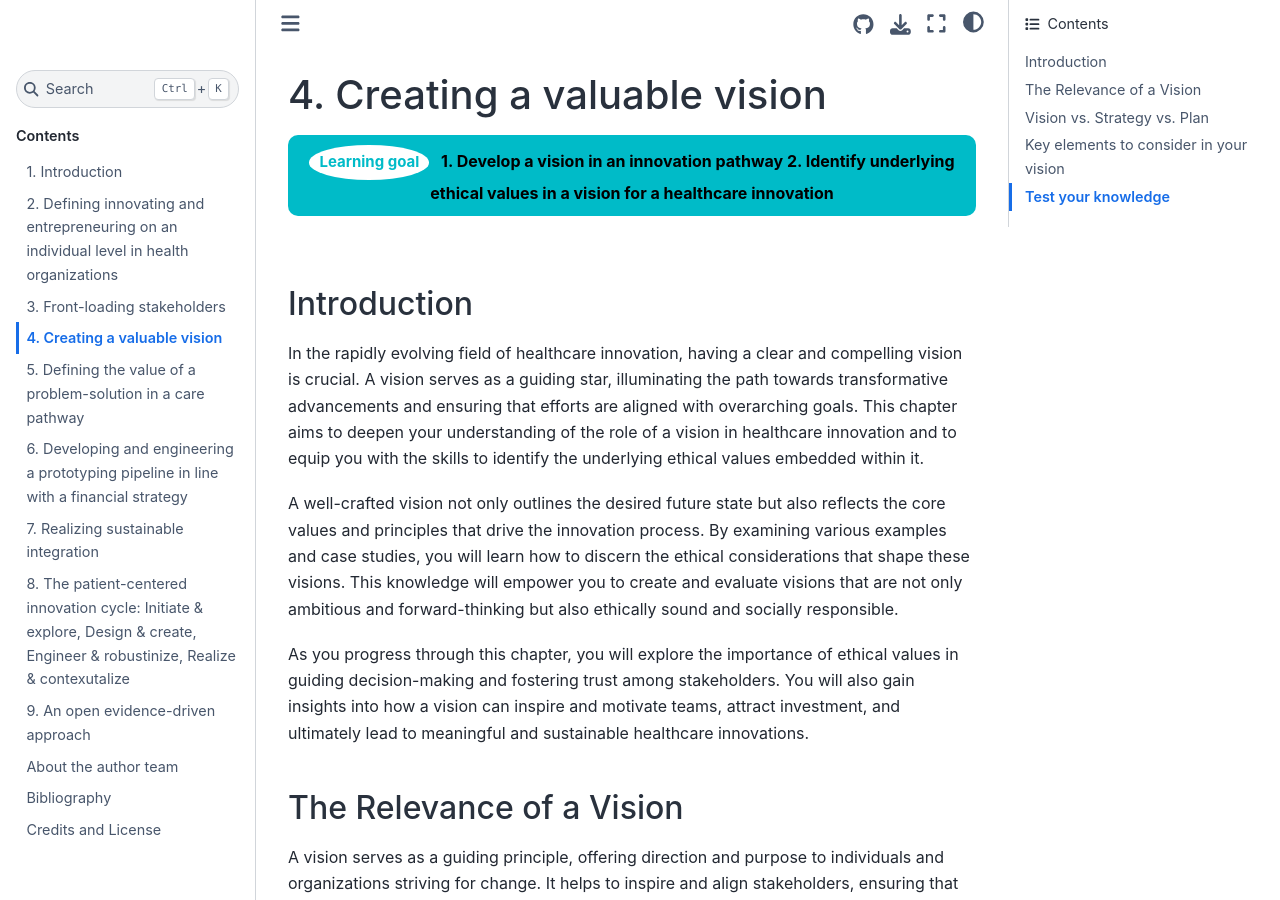
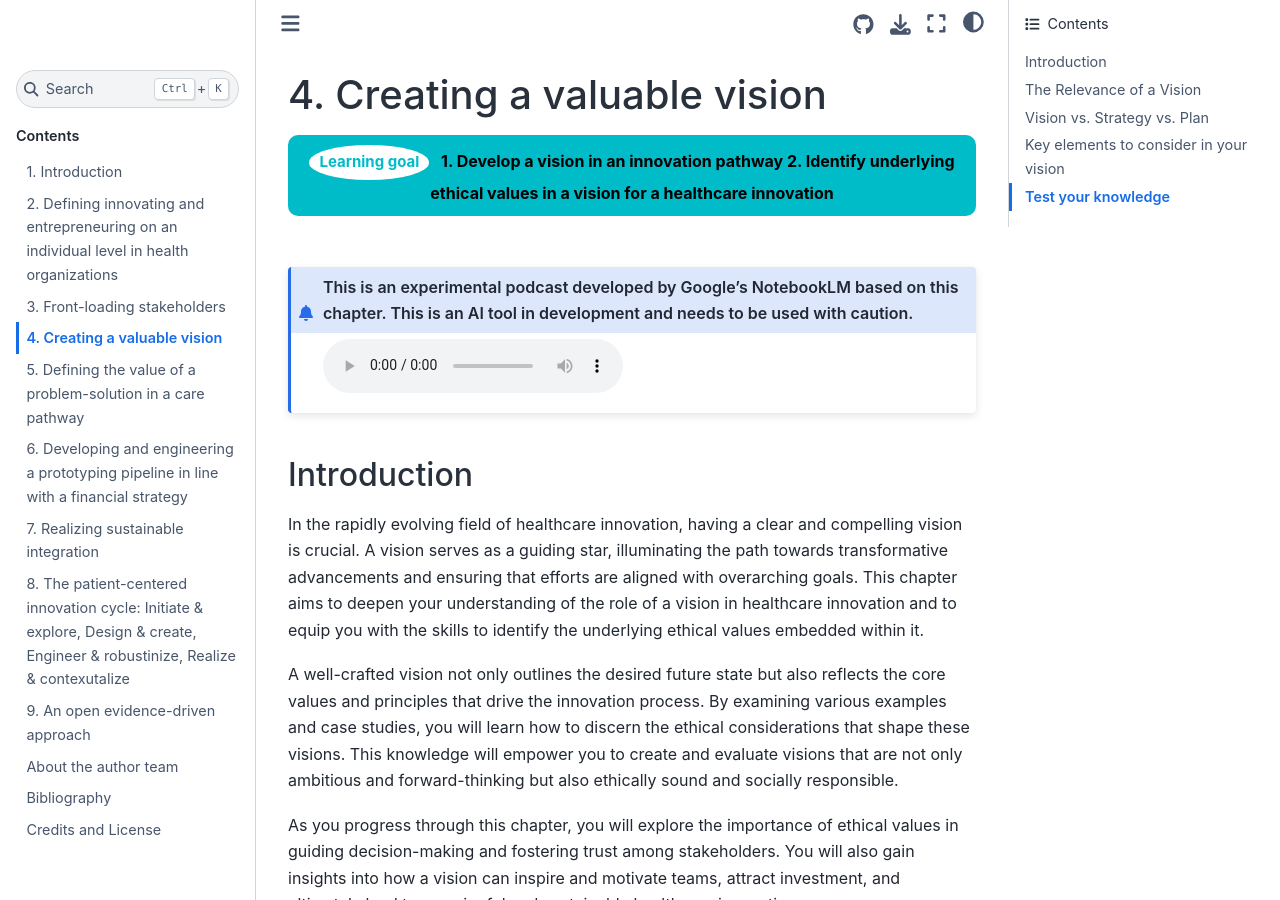
Before and after one commit to pietervandekerckhove/handbook-innovating-health, a Jupyter Book: the page built from book/chapters/05_new_creating_vision.md, in a window 1280 px wide and 900 px high. Built offline with Jupyter Book 1.0.4 settings and Sphinx 7.4.7 and the Sphinx Book theme 1.1.4, drawn with Linux system fonts in a browser that asks for light colours; comment, search, counter and statistics services are not loaded.

Commit message:
update audio files

`````diff
--- a/book/chapters/05_new_creating_vision.md
+++ b/book/chapters/05_new_creating_vision.md
@@ -8,6 +8,15 @@
   </div>
 </center>
 <br>
+
+```{admonition} This is an experimental podcast developed by Google's NotebookLM based on this chapter. This is an AI tool in development and needs to be used with caution.
+
+<audio controls>
+  <source src="../audio/podcast_chapter_5.mp3" type="audio/mp3">
+  <source src="../audio/podcast_chapter_5.mp3" type="audio/mp3">
+Your browser does not support the audio element.
+</audio>
+````
 
 ## Introduction
 
`````
Also changed, not shown: book/chapters/03_innovating_definitions.md (+3 -3 lines), book/chapters/04_stakeholders.md (+9 -0 lines), 1 other file.
